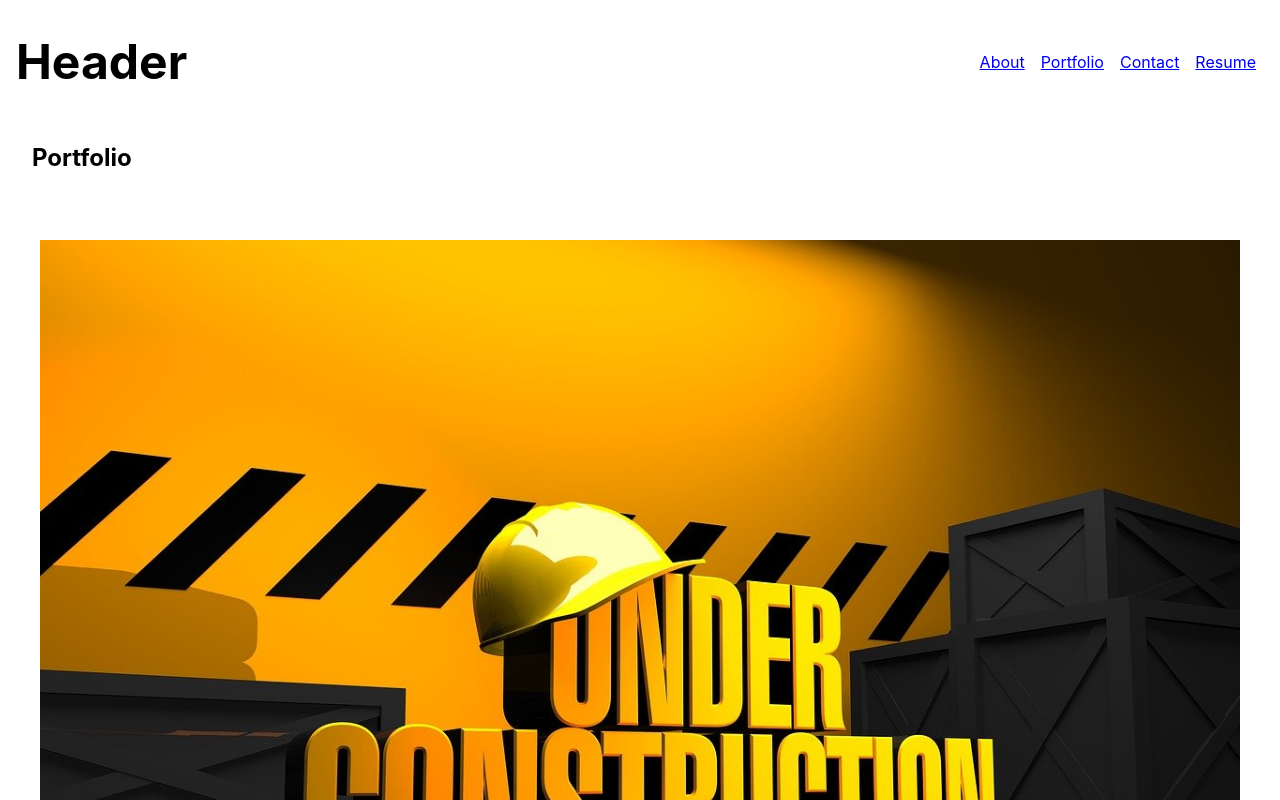
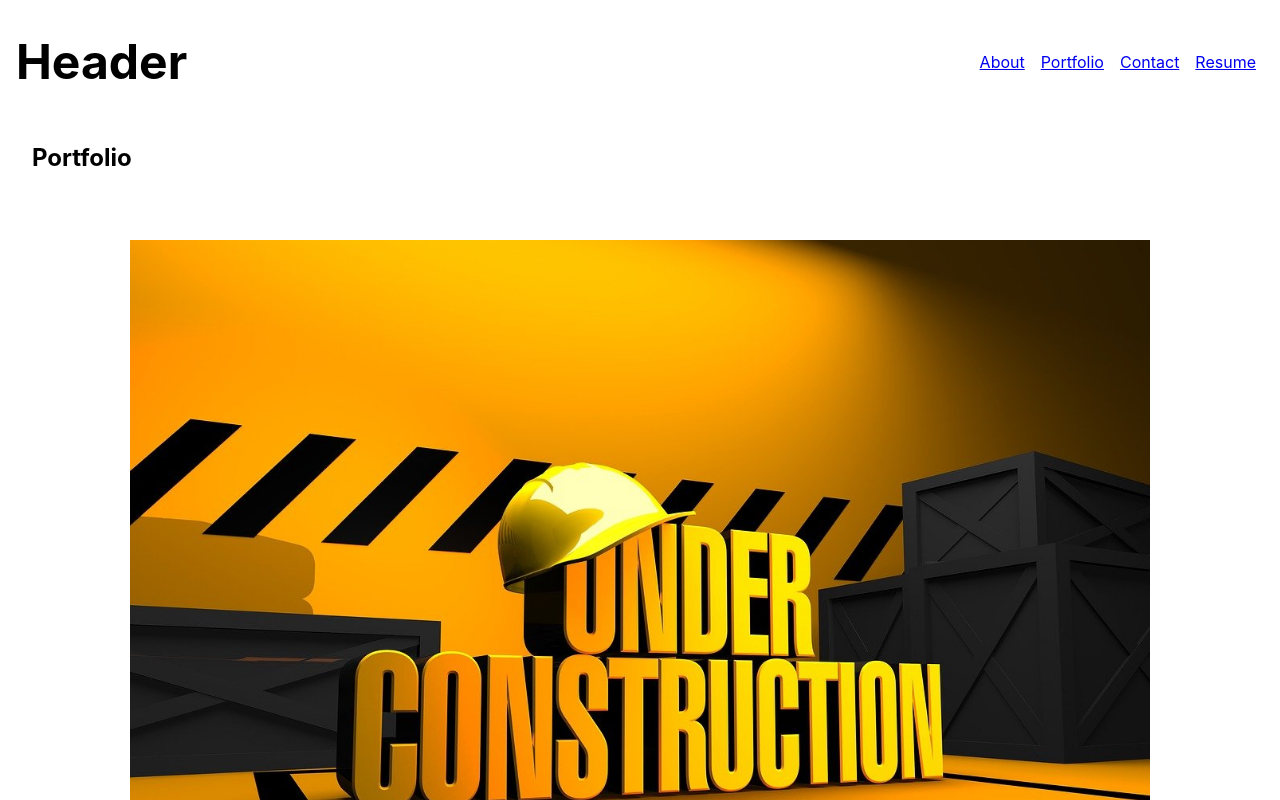
Before and after one commit to yogs0ddhoth/React-Portfolio-Template, a React (Create React App) app: page /portfolio in a window 1280 px wide. Shown: the top 800 px of the page. Built offline with nearby package versions, Linux system fonts and the light colour scheme; the HTML template or start-up script is replaced by a standard one.

Commit message:
style updated

```diff
--- a/src/css/Project.css
+++ b/src/css/Project.css
@@ -1,5 +1,8 @@
 .project:first-child {
   width: 100%;
+}
+.project:first-child img {
+  width: 85%;
 }
 .project:not(:first-child) {
   width: 36%;
```
